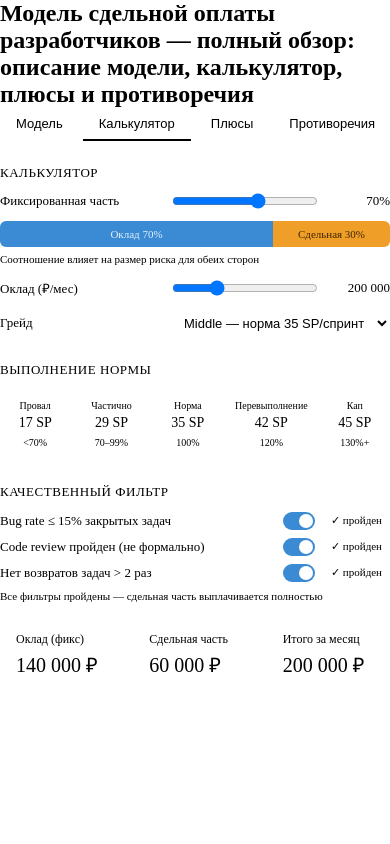
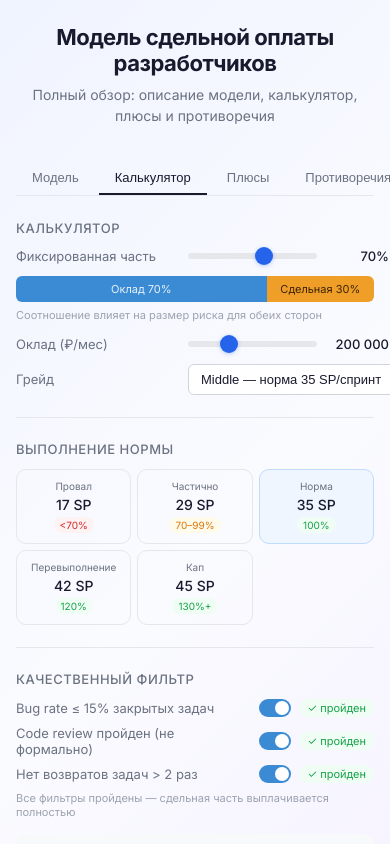
Before and after one commit to Vadim11109/KPI_piecework-payment, a plain HTML site: page index.html in a window 390 px wide. Both pictures are taken after a click on the button "Калькулятор". Shown: the top 844 px of the page. Drawn offline with Linux system fonts and the light colour scheme.

Commit message:
Add full HTML structure and CSS design system
Defined all CSS variables (colors, radii, fonts), added proper
<!DOCTYPE html>, Inter font, gradient background, responsive layout,
and styled range inputs — page now renders correctly as standalone HTML.

Co-Authored-By: Claude Sonnet 4.6 <noreply@anthropic.com>

```diff
--- a/index.html
+++ b/index.html
@@ -1,5 +1,77 @@
+<!DOCTYPE html>
+<html lang="ru">
+<head>
+<meta charset="UTF-8">
+<meta name="viewport" content="width=device-width, initial-scale=1.0">
+<title>Модель сдельной оплаты разработчиков</title>
+<link rel="preconnect" href="https://fonts.googleapis.com">
+<link rel="preconnect" href="https://fonts.gstatic.com" crossorigin>
+<link href="https://fonts.googleapis.com/css2?family=Inter:wght@400;500;600;700&display=swap" rel="stylesheet">
+<style>
+:root {
+  --color-text-primary: #1a1a2e;
+  --color-text-secondary: #6b7280;
+  --color-text-tertiary: #9ca3af;
+  --color-background-primary: #ffffff;
+  --color-background-secondary: #f8f9fb;
+  --color-border-secondary: #d1d5db;
+  --color-border-tertiary: #e5e7eb;
 
-<style>
+  --color-background-info: #eff6ff;
+  --color-border-info: #bfdbfe;
+  --color-text-info: #2563eb;
+
+  --color-background-success: #f0fdf4;
+  --color-border-success: #bbf7d0;
+  --color-text-success: #16a34a;
+
+  --color-background-warning: #fffbeb;
+  --color-border-warning: #fde68a;
+  --color-text-warning: #d97706;
+
+  --color-background-danger: #fef2f2;
+  --color-border-danger: #fecaca;
+  --color-text-danger: #dc2626;
+
+  --border-radius-md: 10px;
+  --border-radius-lg: 14px;
+  --font-mono: 'SF Mono', 'Fira Code', 'Cascadia Code', monospace;
+}
+
+html {
+  font-family: 'Inter', -apple-system, BlinkMacSystemFont, 'Segoe UI', Roboto, sans-serif;
+  font-size: 15px;
+  color: var(--color-text-primary);
+  background: linear-gradient(135deg, #f0f4ff 0%, #fafbff 50%, #f5f0ff 100%);
+  min-height: 100vh;
+}
+
+body {
+  max-width: 820px;
+  margin: 0 auto;
+  padding: 40px 24px 60px;
+}
+
+.page-header {
+  text-align: center;
+  margin-bottom: 36px;
+}
+
+.page-header h1 {
+  font-size: 26px;
+  font-weight: 700;
+  color: var(--color-text-primary);
+  margin-bottom: 8px;
+  letter-spacing: -0.02em;
+}
+
+.page-header p {
+  font-size: 14px;
+  color: var(--color-text-secondary);
+  max-width: 500px;
+  margin: 0 auto;
+  line-height: 1.5;
+}
 *{box-sizing:border-box;margin:0;padding:0}
 .nav{display:flex;gap:4px;margin-bottom:24px;border-bottom:0.5px solid var(--color-border-tertiary);padding-bottom:0}
 .nav-btn{font-size:13px;font-weight:500;padding:8px 16px;border:none;background:none;color:var(--color-text-secondary);cursor:pointer;border-bottom:2px solid transparent;margin-bottom:-0.5px;transition:color .15s,border-color .15s}
@@ -129,7 +201,64 @@
 .verdict.v-green{border-left:3px solid var(--color-border-success)}
 .verdict.v-red{border-left:3px solid var(--color-border-danger)}
 .verdict strong{font-weight:500}
+
+input[type=range] {
+  -webkit-appearance: none;
+  appearance: none;
+  height: 6px;
+  border-radius: 3px;
+  background: var(--color-border-tertiary);
+  outline: none;
+}
+input[type=range]::-webkit-slider-thumb {
+  -webkit-appearance: none;
+  appearance: none;
+  width: 18px;
+  height: 18px;
+  border-radius: 50%;
+  background: #2563eb;
+  cursor: pointer;
+  box-shadow: 0 1px 4px rgba(37, 99, 235, 0.3);
+}
+
+select {
+  outline: none;
+  transition: border-color 0.15s;
+}
+select:focus {
+  border-color: var(--color-border-info) !important;
+}
+
+.sr-only {
+  position: absolute;
+  width: 1px;
+  height: 1px;
+  padding: 0;
+  margin: -1px;
+  overflow: hidden;
+  clip: rect(0,0,0,0);
+  border: 0;
+}
+
+@media (max-width: 640px) {
+  body { padding: 24px 16px 40px; }
+  .cards3, .calc-out { grid-template-columns: 1fr; }
+  .cards2 { grid-template-columns: 1fr; }
+  .perf-grid { grid-template-columns: repeat(3, 1fr); }
+  .fe-row { flex-direction: column; }
+  .fe-c1, .fe-c2, .fe-c3 { border-right: none; border-bottom: 0.5px solid var(--color-border-tertiary); }
+  .fe-row:last-child .fe-c3 { border-bottom: none; }
+  .filter-result { flex-direction: column; }
+  .page-header h1 { font-size: 22px; }
+}
 </style>
+</head>
+<body>
+
+<div class="page-header">
+  <h1>Модель сдельной оплаты разработчиков</h1>
+  <p>Полный обзор: описание модели, калькулятор, плюсы и противоречия</p>
+</div>
 
 <h2 class="sr-only">Модель сдельной оплаты разработчиков — полный обзор: описание модели, калькулятор, плюсы и противоречия</h2>
 
@@ -534,3 +663,6 @@ function acc(id){
 
 calc();
 </script>
+
+</body>
+</html>
```
